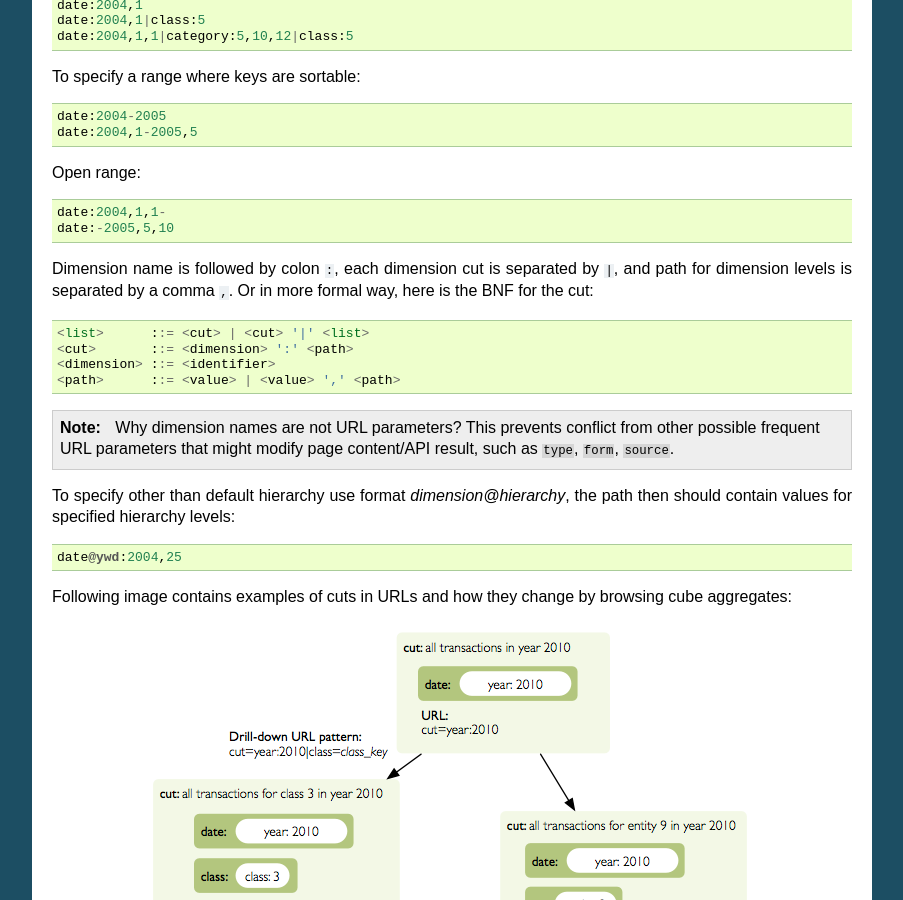
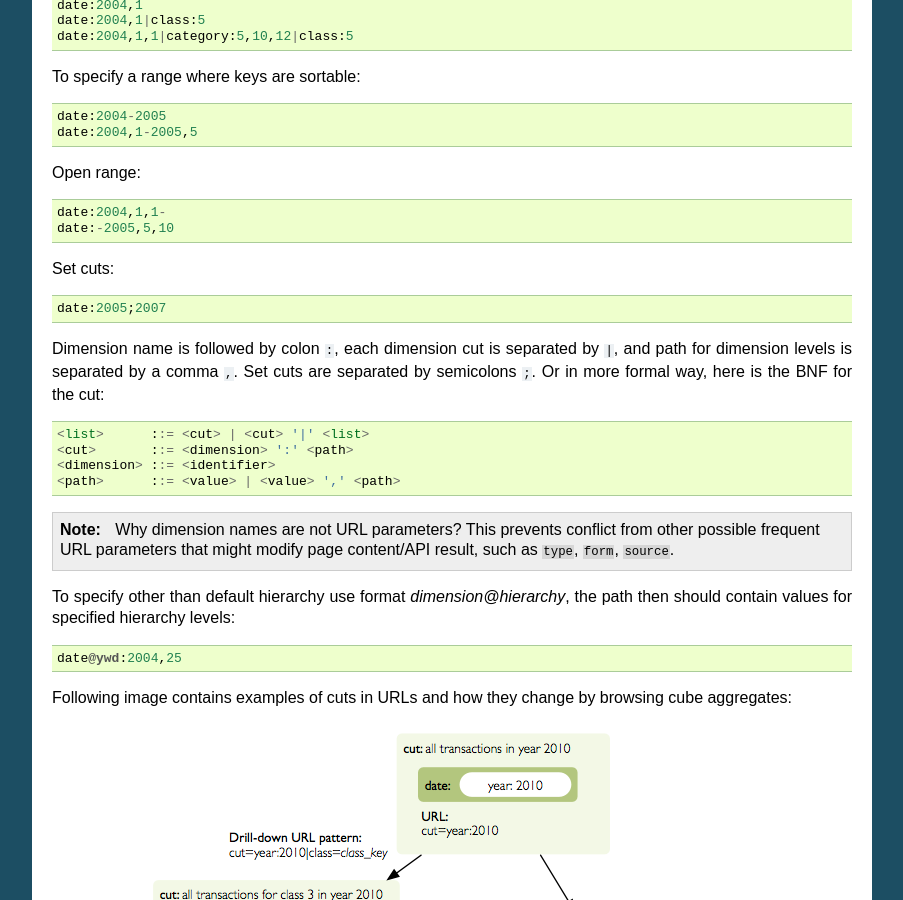
Before and after one commit to DataBrewery/cubes, a Sphinx documentation site: the page built from doc/server.rst, in a window 1280 px wide and 900 px high, scrolled down 4807 px. Shown: the whole window, without its empty margins (198-1101 px from the left). Built offline with Sphinx 7.4.7, drawn with Linux system fonts in a browser that asks for light colours.

Commit message:
Update doc/server.rst
Added information on set cuts through the slicer

```diff
--- a/doc/server.rst
+++ b/doc/server.rst
@@ -320,9 +320,13 @@ Open range::
     date:2004,1,1-
     date:-2005,5,10
 
+Set cuts::
+
+    date:2005;2007
+
 Dimension name is followed by colon ``:``, each dimension cut is separated by
-``|``, and path for dimension levels is separated by a comma ``,``. Or in more
-formal way, here is the BNF for the cut::
+``|``, and path for dimension levels is separated by a comma ``,``. Set cuts are
+separated by semicolons ``;``. Or in more formal way, here is the BNF for the cut::
 
     <list>      ::= <cut> | <cut> '|' <list>
     <cut>       ::= <dimension> ':' <path>
```
